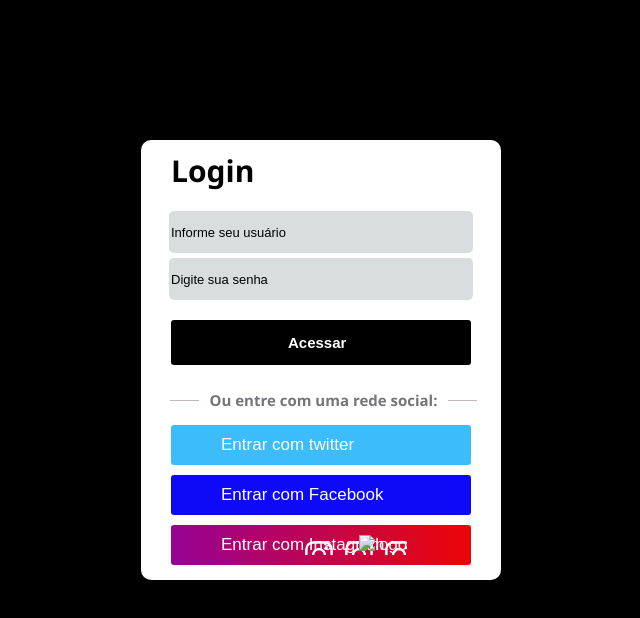
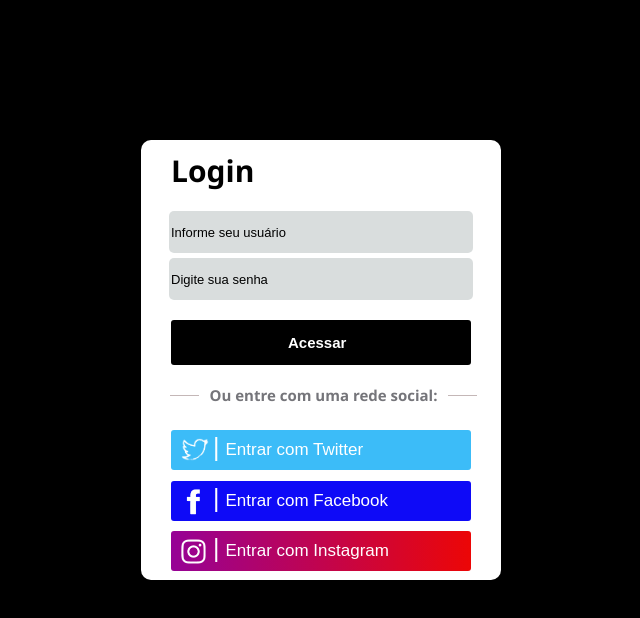
Before and after one commit to Djordsman/desafio-loginpage, a plain HTML site: page index.html in a window 1280 px wide. Shown: the whole page, without its empty margins (319-959 px from the left). Drawn offline with Linux system fonts and the light colour scheme.

Commit message:
inserindo logo das redes e ajustando botões

```diff
--- a/index.html
+++ b/index.html
@@ -14,6 +14,7 @@
         <div class="message">
             <span>Login</span>
         </div>
+
 
             <form class="input-buttons">
                 <input placeholder="Informe seu usuário" type="text" name="user">
@@ -34,20 +35,23 @@
 
             <!--Botões login R.S.-->
             <button class="btn-twitter">
-                Entrar com twitter
+                <span class="trav">|</span>
+                <span class="texto"> Entrar com Twitter</span>
             </button>
+            <img class="logo-twitter" src="./img/twitter-logo-black-1673879-removebg-preview.png" alt="twitter">
 
             <button class="btn-facebook">
-                Entrar com Facebook
+                <span class="trav">|</span>
+                <span class="texto"> Entrar com Facebook</span>
             </button>
+            <img class="logo-face" src="./img/491-4910891_simbolo-facebook-branco-png-facebook-logo-pdf-black-removebg-preview.png" alt="face">
 
             <button class="btn-instagram">
-                Entrar com Instagram
-                <img class="logo-insta" alt="logo">
+                <span class="trav">|</span>
+                <span class="texto"> Entrar com Instagram</span>
             </button>
-        </div>
-            <!--Fim exec bts R.S.-->
-
+            <img class="logo-insta" src="./img/2-instagram-logo-on-black-png-removebg-preview.png" alt="logo">
+        <!--Fim exec bts R.S.-->
     </div>
     <!--Fechando container-->
 </body>
--- a/style.css
+++ b/style.css
@@ -87,7 +87,7 @@ form{
     font-size: 15px;
     margin: -15px;
     margin-left: 50px;
-    margin-top: 15px;
+    margin-top: 20px;
 }
 
 .div-container{
@@ -120,15 +120,17 @@ button{
     border-radius: 3px;
     border: 0px;
     color: #ffffff;
-    padding-left: 50px;
+    padding-left: 42px;
     border-radius: 3px;
     cursor: pointer;
     border: 20px;
+    display:flex;
+    align-items: center;
 }
 
 
 .btn-twitter{
-    margin-top: 30px;
+    margin-top: 40px;
     background-color: rgb(60, 188, 248);
 }
 
@@ -140,7 +142,7 @@ button{
 }
 
 .btn-facebook{
-    margin-top: 10px;
+    margin-top: 20px;
     background-color:rgb(14, 10, 247);
 }
 
@@ -152,15 +154,41 @@ button{
 }
 
 .btn-instagram{
-    margin-top: 10px;
+    margin-top: 12px;
+    padding-left: -15px;
     background: linear-gradient(90deg, rgb(150, 2, 150)0%, rgb(236, 6, 6));
 }
 
-.logo-insta{
-    background-image: url(./img/2-instagram-logo-on-black-png-removebg-preview.png);
-    background-size: 40px;
-    padding-left: 60px;
-    margin-left: -90px;
+.logo-insta {
+    height: 35px;
+    padding-left: 15px;
+    margin-top: -37px;
+    display: flex;
+}
+
+.trav {
+    font-size: 25px;
+    margin-bottom: 5px;
+    padding-left:-5px;
+}
+
+.texto {
+    padding-left: 6px;
+}
+
+.logo-face {
+    height: 35px;
+    padding-left: 12px;
+    margin-top: -37px;
+    display: flex;
+}
+
+.logo-twitter {
+    height: 23px;
+    padding-top: 5px;
+    padding-left: 20px;
+    margin-top: -37px;
+    display: flex;
 }
 
 .btn-instagram:hover{
```
Also changed, not shown: img/2-20020_instagram-logo-on-black-png.jpg (deleted), img/491-4910891_simbolo-facebook-branco-png-facebook-logo-pdf-black-removebg-preview.png (added), img/twitter-logo-black-1673879-removebg-preview.png (added).
